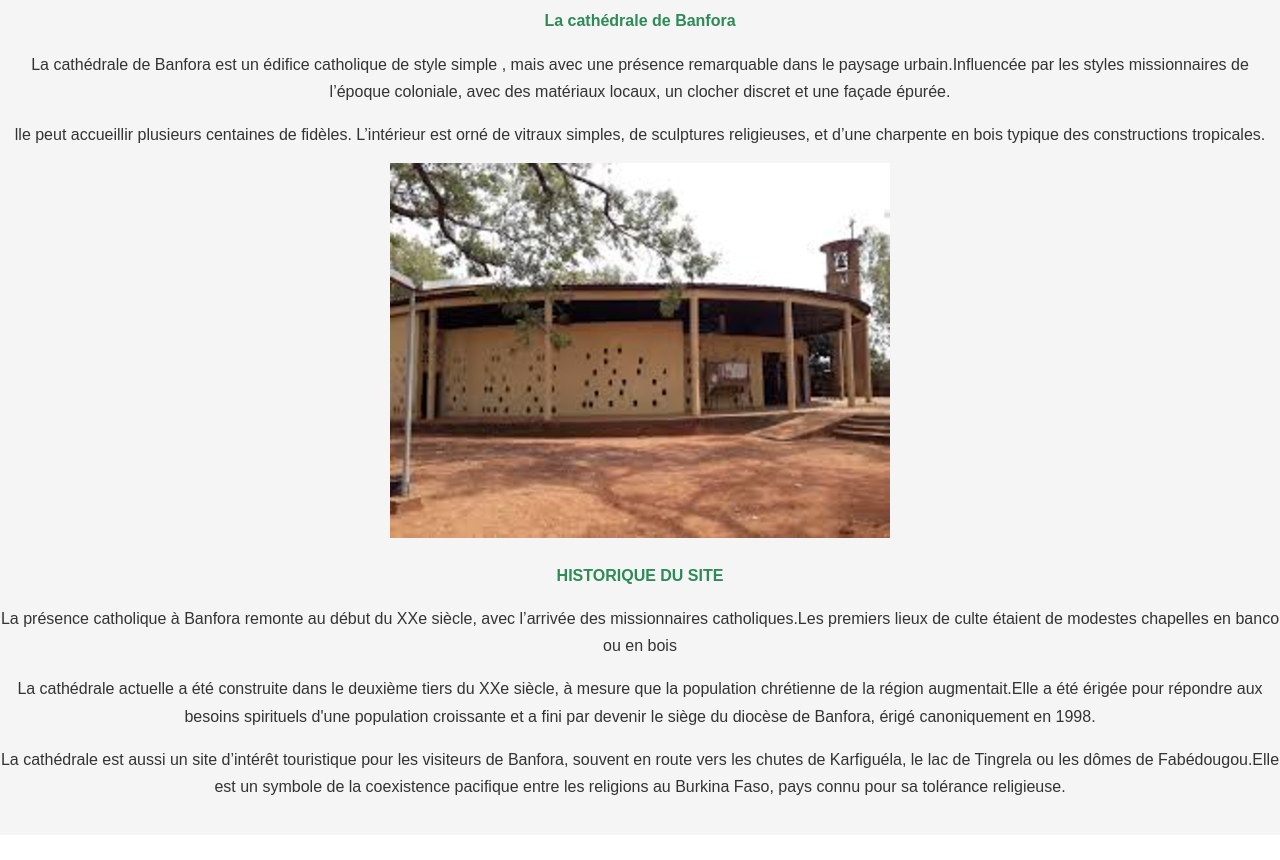
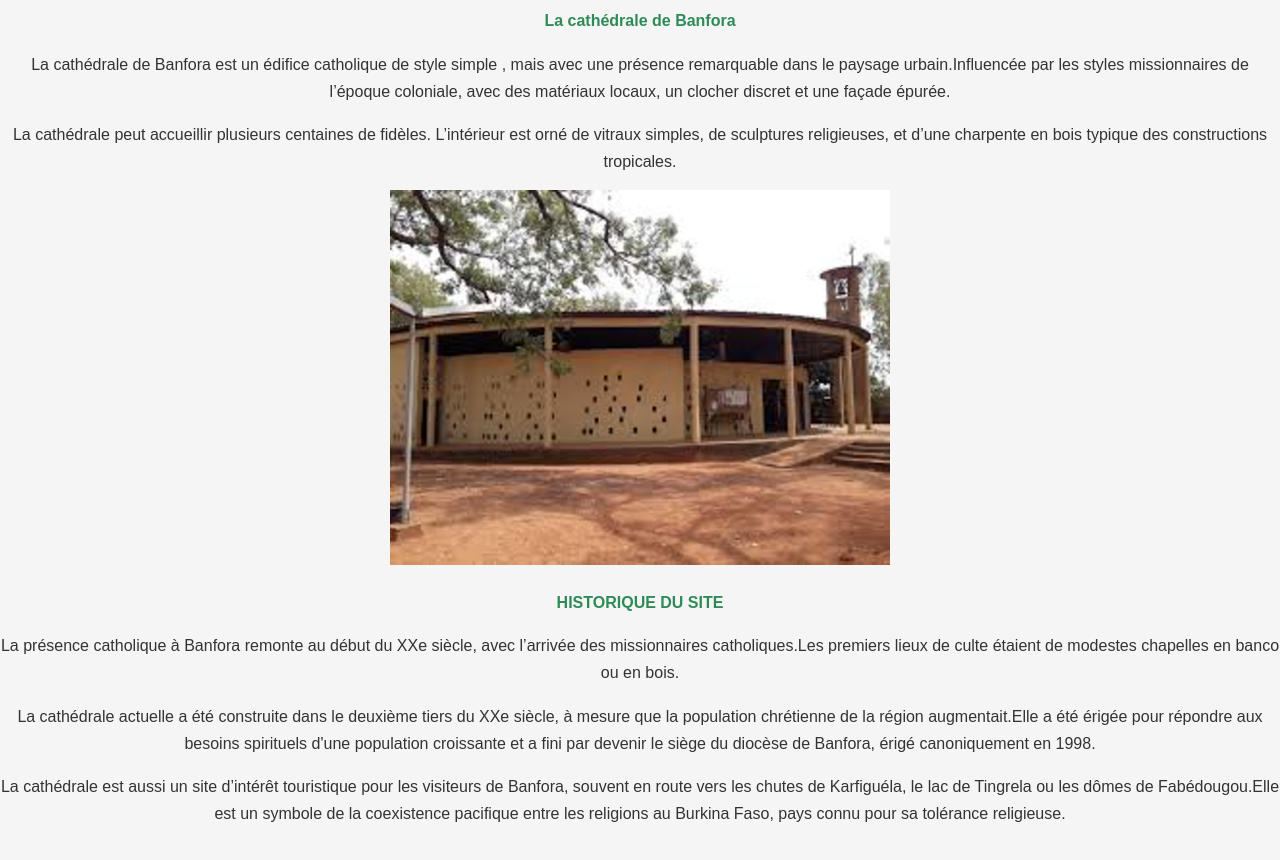
Before and after one commit to Leopoldsyj/banfsit, a plain HTML site: page cathe.html in a window 1280 px wide. Shown: the part 840-1700 px from the top of the page. Before the commit the page ends 1675 px from the top, so only its background shows below. Drawn offline with Linux system fonts and the light colour scheme.

Commit message:
Update cathe.html

```diff
--- a/cathe.html
+++ b/cathe.html
@@ -25,12 +25,12 @@
       <p><b>La cathédrale de Banfora </b></p>
       <p>La cathédrale de Banfora est un édifice catholique de style simple , mais avec une présence remarquable dans le paysage urbain.Influencée par les styles missionnaires de l’époque coloniale, avec des matériaux locaux, un clocher discret et une façade épurée.
 </p>
-<p>lle peut accueillir plusieurs centaines de fidèles.
+<p>La cathédrale peut accueillir plusieurs centaines de fidèles.
 L’intérieur est orné de vitraux simples, de sculptures religieuses, et d’une charpente en bois typique des constructions tropicales.
 </p>
       <img src="cathedral.jpeg" alt="La cathédrale de Banfora">
       <p><b> HISTORIQUE DU SITE</b></p>
-      <p>La présence catholique à Banfora remonte au début du XXe siècle, avec l’arrivée des missionnaires catholiques.Les premiers lieux de culte étaient de modestes chapelles en banco ou en bois</p>
+      <p>La présence catholique à Banfora remonte au début du XXe siècle, avec l’arrivée des missionnaires catholiques.Les premiers lieux de culte étaient de modestes chapelles en banco ou en bois.</p>
       <p>La cathédrale actuelle a été construite dans le deuxième tiers du XXe siècle, à mesure que la population chrétienne de la région augmentait.Elle a été érigée pour répondre aux besoins spirituels d'une population croissante et a fini par devenir le siège du diocèse de Banfora, érigé canoniquement en 1998.
 </p>
    <P>La cathédrale est aussi un site d’intérêt touristique pour les visiteurs de Banfora, souvent en route vers les chutes de Karfiguéla, le lac de Tingrela ou les dômes de Fabédougou.Elle est un symbole de la coexistence pacifique entre les religions au Burkina Faso, pays connu pour sa tolérance religieuse.</p>
```
